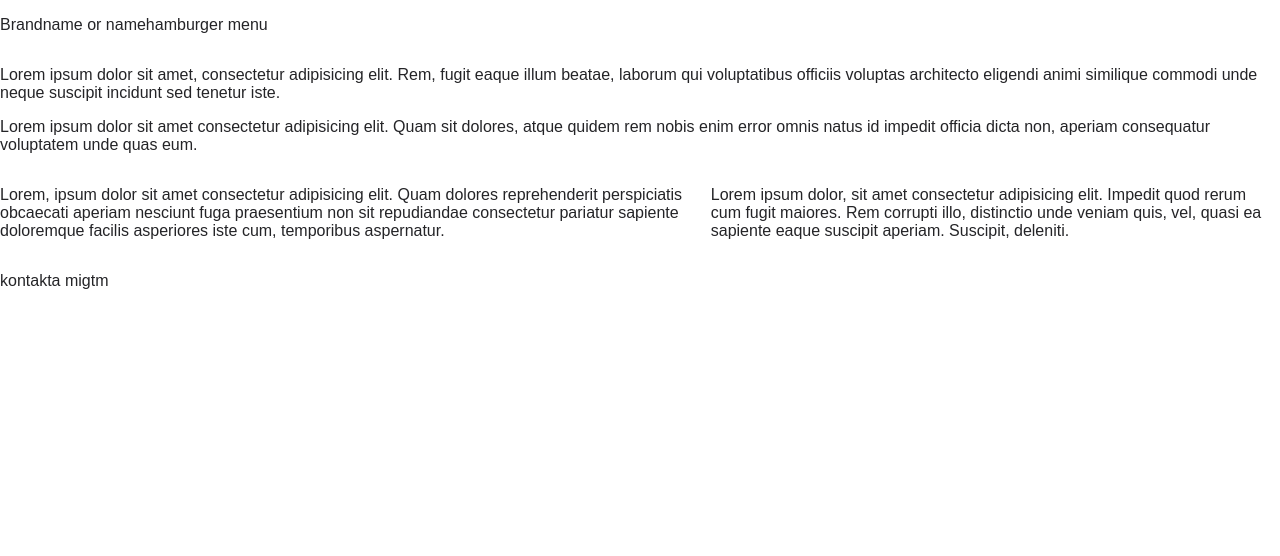
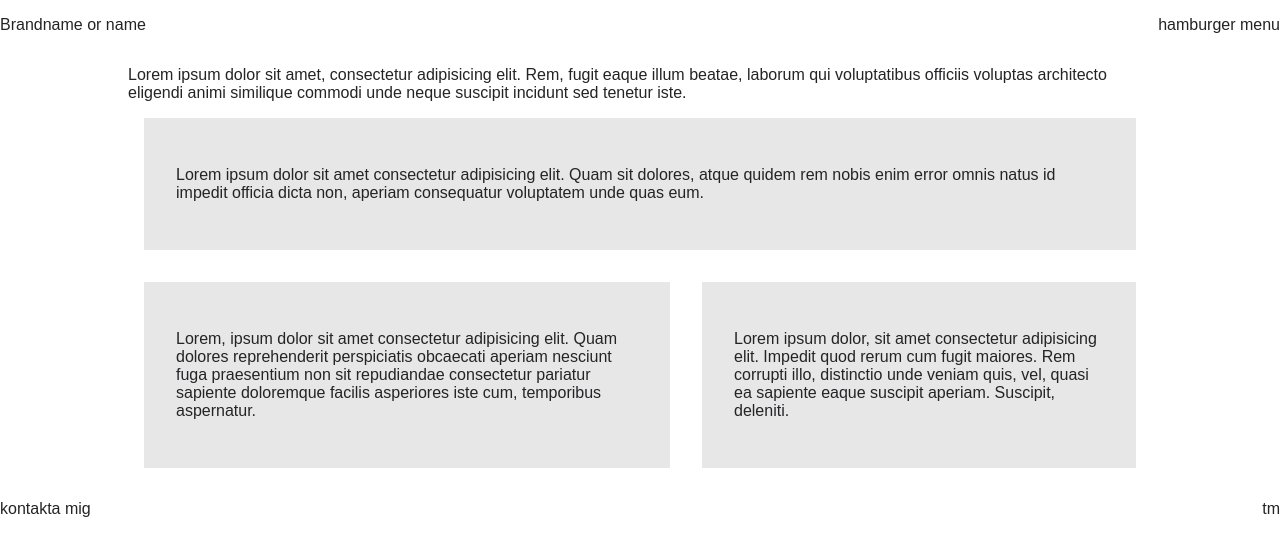
Before and after one commit to NyomKyon/Uppdrag-4, a plain HTML site: page index.html in a window 1280 px wide. Drawn offline with Linux system fonts and the light colour scheme.

Commit message:
css changes

```diff
--- a/css/style.css
+++ b/css/style.css
@@ -3,6 +3,11 @@ body {
     margin: 0;
     width: 100%;
     height: 100%;
+}
+
+header, footer {
+    width: 100%;
+
 }
 
 body {
@@ -18,11 +23,22 @@ a:link {
 .flex-container {
     display: flex;
     flex-direction: column;
-    flex-wrap: wrap;
-
+    align-items: center;
 }
 
 .flex-side {
     display: flex;
     flex-direction: row;
+    justify-content: space-between;
 }
+
+.content-width {
+    width:80%;
+
+}
+
+.textbox {
+    padding: 2rem;
+    margin: 1rem;
+    background-color: #e7e7e7;
+}
--- a/index.html
+++ b/index.html
@@ -11,7 +11,7 @@
 
 </head>
 <body>
-    <div>
+    <div class="flex-container">
         <header>
             <div class="flex-side">
                 <p>Brandname or name</p>
@@ -19,6 +19,7 @@
             </div>
         </header>
 
+        <div class="content-width">
         <div>
             <div>
                 <p>Lorem ipsum dolor sit amet, consectetur adipisicing elit. Rem, fugit eaque illum beatae, laborum qui voluptatibus officiis voluptas architecto eligendi animi similique commodi unde neque suscipit incidunt sed tenetur iste. </p>
@@ -26,19 +27,20 @@
         </div>
 
         <div>
-            <div>
+            <div class="textbox">
                 <p>Lorem ipsum dolor sit amet consectetur adipisicing elit. Quam sit dolores, atque quidem rem nobis enim error omnis natus id impedit officia dicta non, aperiam consequatur voluptatem unde quas eum.</p>
             </div>
             <div class="flex-side">
-                <div>
+                <div class="textbox">
                     <p>Lorem, ipsum dolor sit amet consectetur adipisicing elit. Quam dolores reprehenderit perspiciatis obcaecati aperiam nesciunt fuga praesentium non sit repudiandae consectetur pariatur sapiente doloremque facilis asperiores iste cum, temporibus aspernatur.</p>
                 </div>
-                <div>
+                <div class="textbox">
                     <p>Lorem ipsum dolor, sit amet consectetur adipisicing elit. Impedit quod rerum cum fugit maiores. Rem corrupti illo, distinctio unde veniam quis, vel, quasi ea sapiente eaque suscipit aperiam. Suscipit, deleniti.</p>
                 </div>
             </div>
         </div>
 
+        </div>
         <footer>
             <div class="flex-side">
                <p>kontakta mig</p>
```
